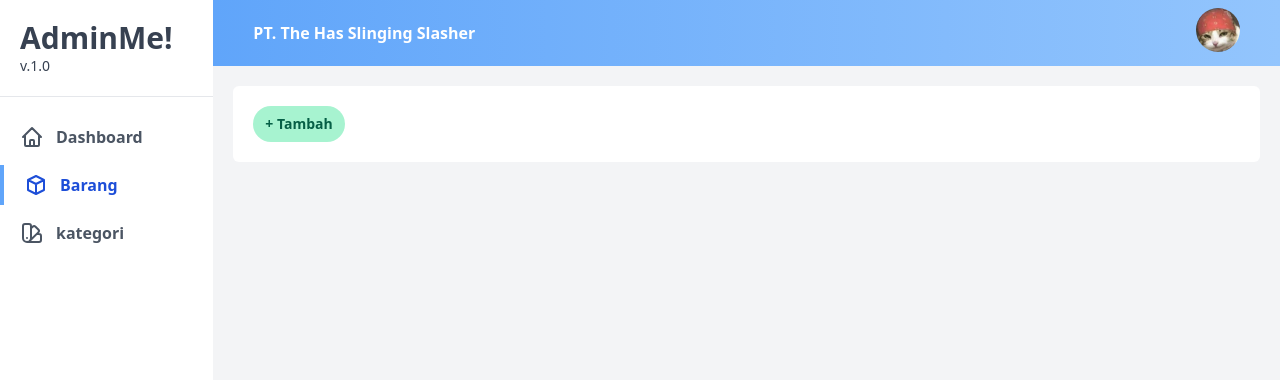
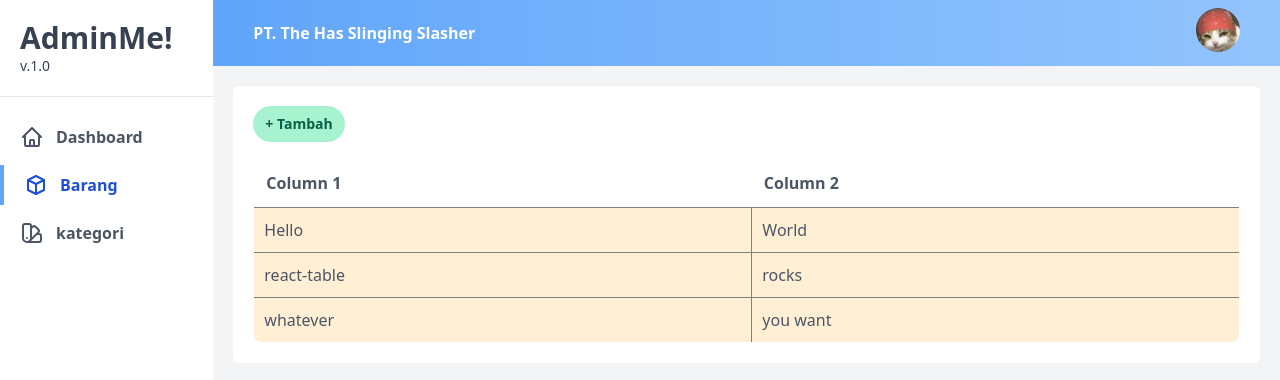
Before and after one commit to PyAhmadFarid/reactjs_admin, a React (Create React App) app: page /barang in a window 1280 px wide. Shown: the top 380 px of the page. Built offline with nearby package versions, Linux system fonts and the light colour scheme.

Commit message:
menambahkan react table

```diff
--- a/package.json
+++ b/package.json
@@ -11,6 +11,7 @@
     "react-dom": "^17.0.2",
     "react-router-dom": "^5.2.0",
     "react-scripts": "4.0.3",
+    "react-table": "^7.7.0",
     "web-vitals": "^1.1.2"
   },
   "scripts": {
--- a/src/view/Barang.js
+++ b/src/view/Barang.js
@@ -1,15 +1,88 @@
+import { useTable } from 'react-table';
+import React from 'react';
+
+
 function Barang() {
+    const data = React.useMemo(
+        () => [
+            {
+                col1: 'Hello',
+                col2: 'World',
+            },
+            {
+                col1: 'react-table',
+                col2: 'rocks',
+            },
+            {
+                col1: 'whatever',
+                col2: 'you want',
+            },
+        ],
+        []
+    )
+
+    const columns = React.useMemo(
+        () => [
+            {
+                Header: 'Column 1',
+                accessor: 'col1', // accessor is the "key" in the data
+            },
+            {
+                Header: 'Column 2',
+                accessor: 'col2',
+            },
+        ],
+        []
+    )
+
+    const {
+        getTableProps,
+        getTableBodyProps,
+        headerGroups,
+        rows,
+        prepareRow,
+    } = useTable({ columns, data })
+
+
     return (
-  <div className={" bg-white p-5 md:rounded-md"}>
+        <div className={" bg-white p-5 md:rounded-md flex flex-col space-y-4 text-gray-600"}>
             <div className="flex justify-start">
                 <button className={" text-sm py-2 px-3 font-semibold rounded-full bg-green-200 text-green-800"}>+ Tambah</button>
             </div>
-      <table>
+            <table {...getTableProps()} className={"w-full border rounded-lg overflow-hidden"} >
                 <thead>
-
+                    {headerGroups.map(headerGroup => (
+                        <tr {...headerGroup.getHeaderGroupProps()}>
+                            {headerGroup.headers.map(column => (
+                                <th {...column.getHeaderProps()} className={" p-3 text-left"} >
+                                    {column.render('Header')}
+                                </th>
+                            ))}
+                        </tr>
+                    ))}
                 </thead>
-          <tbody>
-
+                <tbody {...getTableBodyProps()}>
+                    {rows.map(row => {
+                        prepareRow(row)
+                        return (
+                            <tr {...row.getRowProps()}>
+                                {row.cells.map(cell => {
+                                    return (
+                                        <td
+                                            {...cell.getCellProps()}
+                                            style={{
+                                                padding: '10px',
+                                                border: 'solid 1px gray',
+                                                background: 'papayawhip',
+                                            }}
+                                        >
+                                            {cell.render('Cell')}
+                                        </td>
+                                    )
+                                })}
+                            </tr>
+                        )
+                    })}
                 </tbody>
             </table>
         </div>);
```
Also changed, not shown: 1 other file (tests, documents, lock files or other folders). Lines whose indentation alone changed are shown as unchanged.
